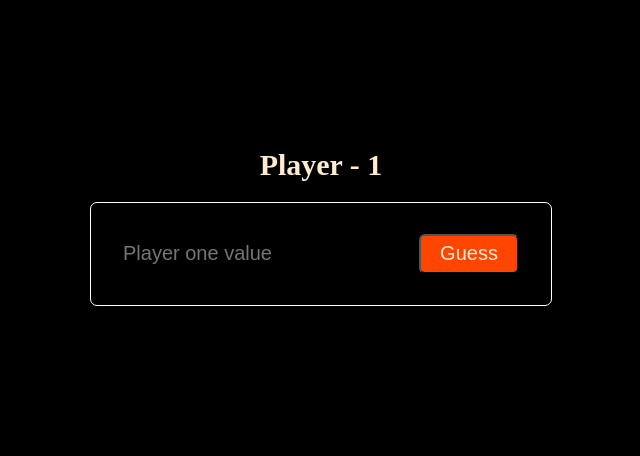
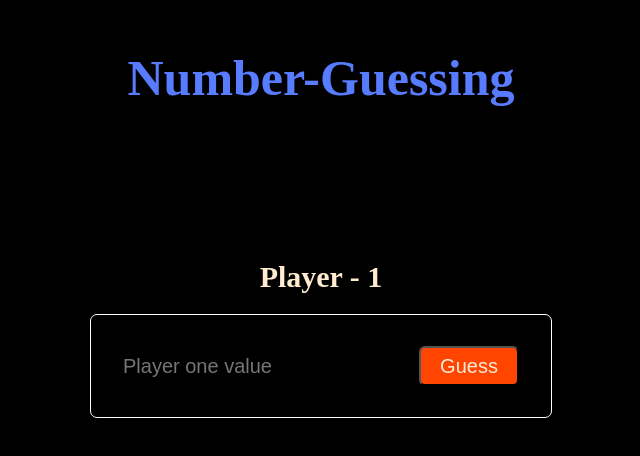
Before and after one commit to MariumAkterDev/Number-Guessing-Game, a plain HTML site: page index.html in a window 1280 px wide. Shown: the part 216-672 px from the top of the page, without its empty margins (327-967 px from the left). Drawn offline with Linux system fonts and the light colour scheme.

Commit message:
added h5 and littlebit in js

```diff
--- a/css/style.css
+++ b/css/style.css
@@ -82,3 +82,9 @@ button:active{
 .chanceNumberT span{
     margin-left: 20px;
 }
+h5{
+    font-size: 50px;
+    color: rgb(88, 124, 255);
+    text-align: right;
+    font-weight: 800;
+}
--- a/index.html
+++ b/index.html
@@ -8,6 +8,7 @@
 </head>
 <body>
 
+    <h5>Number-Guessing</h5>
 
     <h2 class="error"></h2>
 
--- a/javascript/script.js
+++ b/javascript/script.js
@@ -73,16 +73,19 @@ playerOneButton.addEventListener("click", () => {
                     playerThreeButton.addEventListener("click", () => {
                         if (inputPlayerThree.value == "") {
                             error.innerHTML                     = "Dhurrrrrrrrrrrrrrrrr"
-                        } else{
+                        }
+                        else{
                             if (inputPlayerThree.value < 0 || inputPlayerThree.value > 10) {
                             error.innerHTML                 = "Enter a value between 0 to 10"
                             }else{
+                                error.innerHTML =""
                                 if (inputPlayerOne.value == inputPlayerThree.value) {
                                     playerName.innerHTML        = ""
                                     playerThree.style           = "display:none"
                                     winner.style                = "display:block"
                                     result.innerHTML            = "Player 3 is Winner"
                                 }else{
+                                    error.innerHTML = ""
                                     chanceT++
                                     chanceCountT.innerHTML      = chanceT
                                     inputPlayerThree.value      = ""
```
